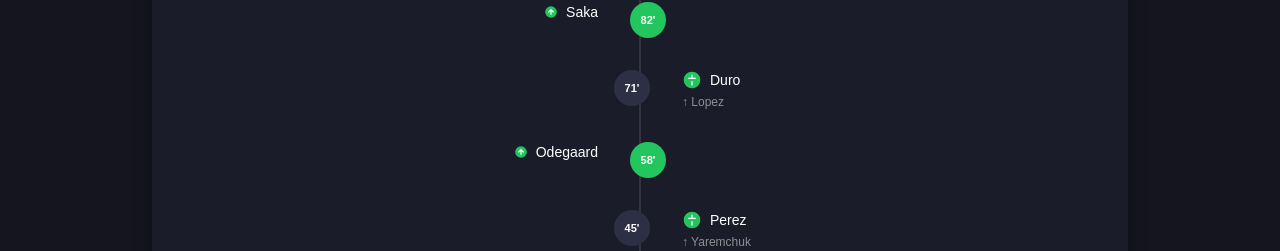
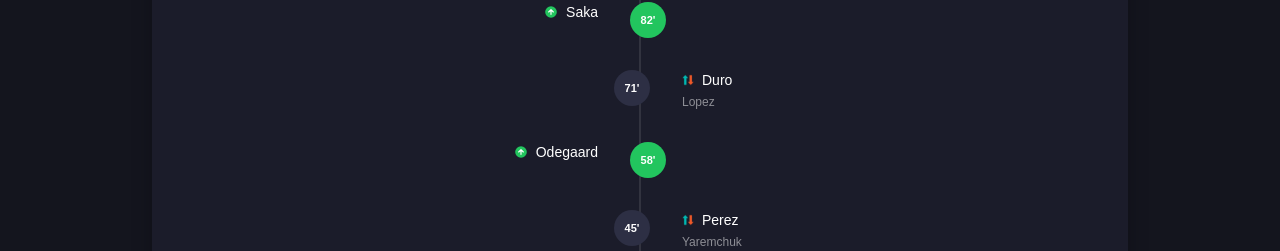
Before and after one commit to Naol86/sport-project, a React (Vite) app: page /match/1001 in a window 1280 px wide. Shown: the part 549-800 px from the top of the page. Built offline with nearby package versions, Linux system fonts and the light colour scheme.

Commit message:
feat: Replace SubIcon SVG with a new PNG asset and remove the arrow prefix from substitution assist text.

```diff
--- a/src/components/MatchTimeline.tsx
+++ b/src/components/MatchTimeline.tsx
@@ -57,7 +57,7 @@ export function MatchTimeline({ events }: { events: MatchEvent[] }) {
                     </div>
                     {event.assist && (
                       <span className={`mt-1 text-xs text-white/50 ${isHome ? "text-right" : "text-left"}`}>
-                        {event.type === "sub" ? `↑ ${event.assist}` : `${t("timeline.assist")}: ${event.assist}`}
+                        {event.type === "sub" ? `${event.assist}` : `${t("timeline.assist")}: ${event.assist}`}
                       </span>
                     )}
                     {event.detail && event.type !== "card" && (
--- a/src/ui/Icons.tsx
+++ b/src/ui/Icons.tsx
@@ -166,10 +166,7 @@ export function GoalIcon() {
 
 export function SubIcon() {
   return (
-    <svg width="20" height="20" viewBox="0 0 24 24" fill="none" xmlns="http://www.w3.org/2000/svg">
-      <circle cx="12" cy="12" r="10" fill="#22C55E" />
-      <path d="M12 6v4M12 14v4M8 10h8" stroke="white" strokeWidth="1.5" strokeLinecap="round" strokeLinejoin="round" />
-    </svg>
+    <img src="/assets/icons/subIcon.png" className="h-3 w-3" alt="sub" />
   );
 }
 
```
Also changed, not shown: public/assets/icons/subIcon.png (added).
